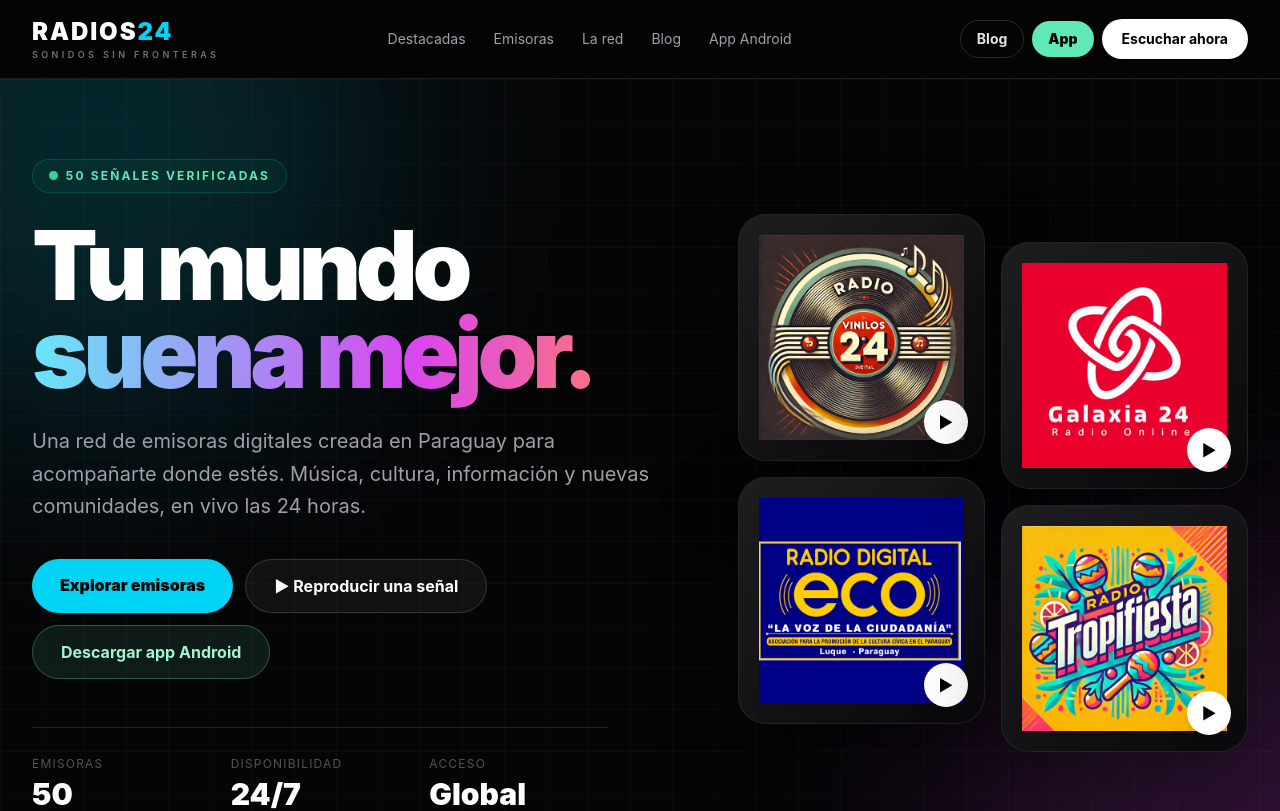
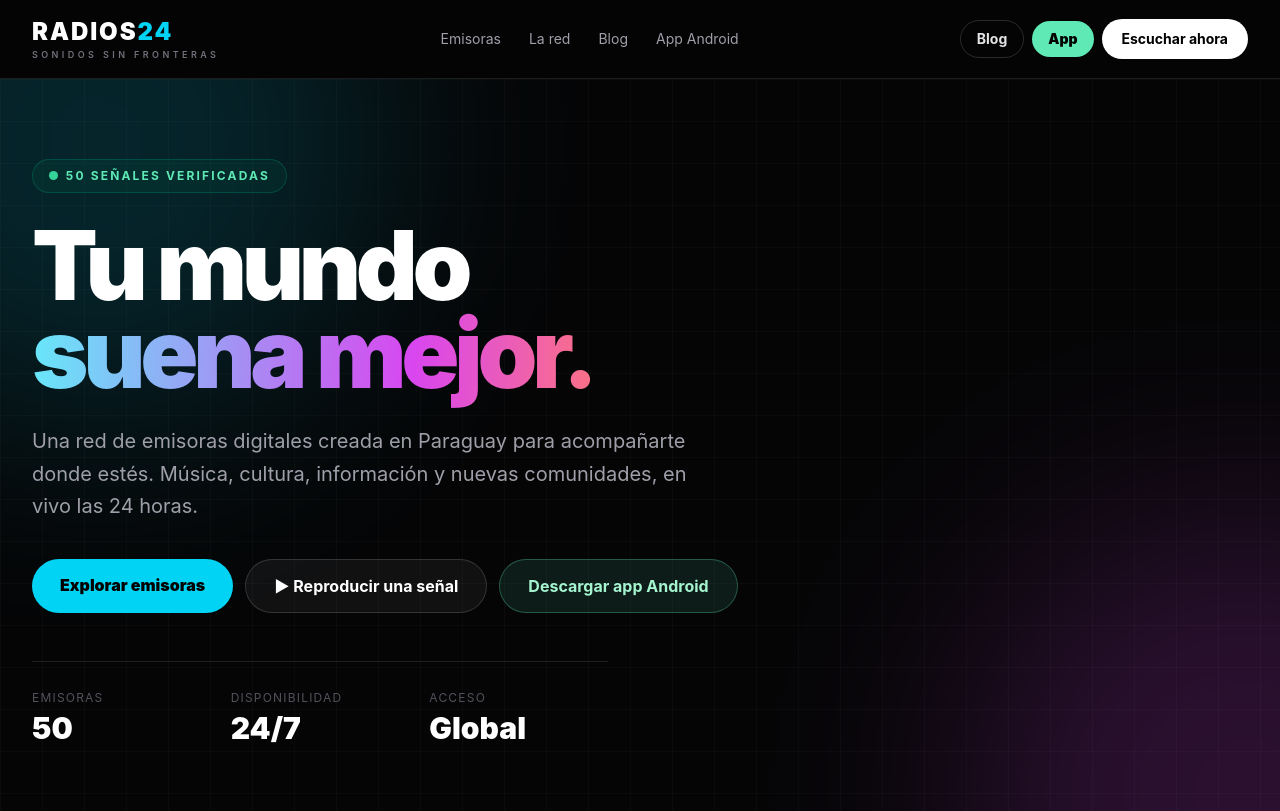
Before and after one commit to braglio/radios24, a Next.js app: page / in a window 1280 px wide. Shown: the top 811 px of the page. Built offline with nearby package versions, Linux system fonts and the light colour scheme.

Commit message:
Remove featured radios from homepage

```diff
--- a/app/page.tsx
+++ b/app/page.tsx
@@ -9,19 +9,6 @@
     (radio: { status?: string; streamUrl?: string }) =>
       radio.status === "online" && Boolean(radio.streamUrl)
   );
-  const shuffled = [...radios];
 
-  for (let index = shuffled.length - 1; index > 0; index -= 1) {
-    const randomIndex = Math.floor(Math.random() * (index + 1));
-    [shuffled[index], shuffled[randomIndex]] = [
-      shuffled[randomIndex],
-      shuffled[index],
-    ];
-  }
-
-  const featuredSlugs = shuffled.slice(0, 4).map((radio) => radio.slug);
-
-  return (
-    <RadioPortalClient radios={radios} featuredSlugs={featuredSlugs} />
-  );
+  return <RadioPortalClient radios={radios} />;
 }
--- a/components/RadioPortalClient.tsx
+++ b/components/RadioPortalClient.tsx
@@ -11,13 +11,7 @@
     .replace(/[\u0300-\u036f]/g, "")
     .toLowerCase();
 
-export default function RadioPortalClient({
-  radios,
-  featuredSlugs,
-}: {
-  radios: Station[];
-  featuredSlugs: string[];
-}) {
+export default function RadioPortalClient({ radios }: { radios: Station[] }) {
   const { currentStation, status, playStation, pause, resume } = useAudio();
   const [query, setQuery] = useState("");
   const [category, setCategory] = useState("Todas");
@@ -43,15 +37,6 @@
       return matchesQuery && matchesCategory;
     });
   }, [category, query, radios]);
-
-  const featured = useMemo(
-    () =>
-      featuredSlugs
-        .map((slug) => radios.find((radio) => radio.slug === slug))
-        .filter((radio): radio is Station => Boolean(radio))
-        .slice(0, 4),
-    [featuredSlugs, radios]
-  );
 
   useEffect(() => {
     if (!currentStation) return;
@@ -133,9 +118,6 @@
           </a>
 
           <nav className="hidden items-center gap-7 text-sm text-zinc-400 md:flex">
-            <a className="transition hover:text-white" href="#destacadas">
-              Destacadas
-            </a>
             <a className="transition hover:text-white" href="#emisoras">
               Emisoras
             </a>
@@ -191,7 +173,7 @@
         <div className="hero-glow hero-glow-cyan" />
         <div className="hero-glow hero-glow-magenta" />
 
-        <div className="relative mx-auto grid max-w-7xl items-center gap-10 px-4 py-12 sm:px-5 sm:py-16 md:px-8 lg:min-h-[650px] lg:grid-cols-[1.12fr_0.88fr] lg:gap-14 lg:py-20">
+        <div className="relative mx-auto max-w-7xl px-4 py-12 sm:px-5 sm:py-16 md:px-8 lg:py-20">
           <div>
             <div className="inline-flex items-center gap-2 rounded-full border border-emerald-400/20 bg-emerald-400/5 px-4 py-2 text-xs font-bold uppercase tracking-[0.18em] text-emerald-300">
               <span className="live-dot" />
@@ -219,7 +201,7 @@
               </a>
               <button
                 type="button"
-                onClick={() => featured[0] && void playRadio(featured[0])}
+                onClick={() => radios[0] && void playRadio(radios[0])}
                 className="rounded-full border border-white/15 bg-white/5 px-7 py-3.5 font-bold transition hover:border-white/35 hover:bg-white/10"
               >
                 ▶ Reproducir una señal
@@ -256,33 +238,6 @@
             </dl>
           </div>
 
-          <div id="destacadas" className="mx-auto grid w-full max-w-xl grid-cols-2 gap-3 pb-7 sm:pb-8 md:gap-4 lg:max-w-none">
-            {featured.map((radio, index) => (
-              <button
-                key={radio.slug}
-                type="button"
-                onClick={() => void playRadio(radio)}
-                className={`station-tile group relative aspect-square overflow-hidden rounded-[1.75rem] border p-5 text-left ${
-                  currentStation?.slug === radio.slug
-                    ? "border-cyan-400/80"
-                    : "border-white/10"
-                } ${index % 2 ? "translate-y-4 sm:translate-y-7" : ""}`}
-                aria-label={`Escuchar ${radio.name}`}
-              >
-                <span className="absolute inset-0 bg-gradient-to-br from-white/[0.08] to-transparent" />
-                <img
-                  src={radio.logo}
-                  alt=""
-                  width="240"
-                  height="240"
-                  className="relative h-full w-full object-contain drop-shadow-2xl transition duration-500 group-hover:scale-105"
-                />
-                <span className="absolute bottom-4 right-4 flex h-11 w-11 items-center justify-center rounded-full bg-white text-black shadow-xl transition group-hover:scale-110">
-                  {currentStation?.slug === radio.slug && isPlaying ? "Ⅱ" : "▶"}
-                </span>
-              </button>
-            ))}
-          </div>
         </div>
       </section>
 
```
